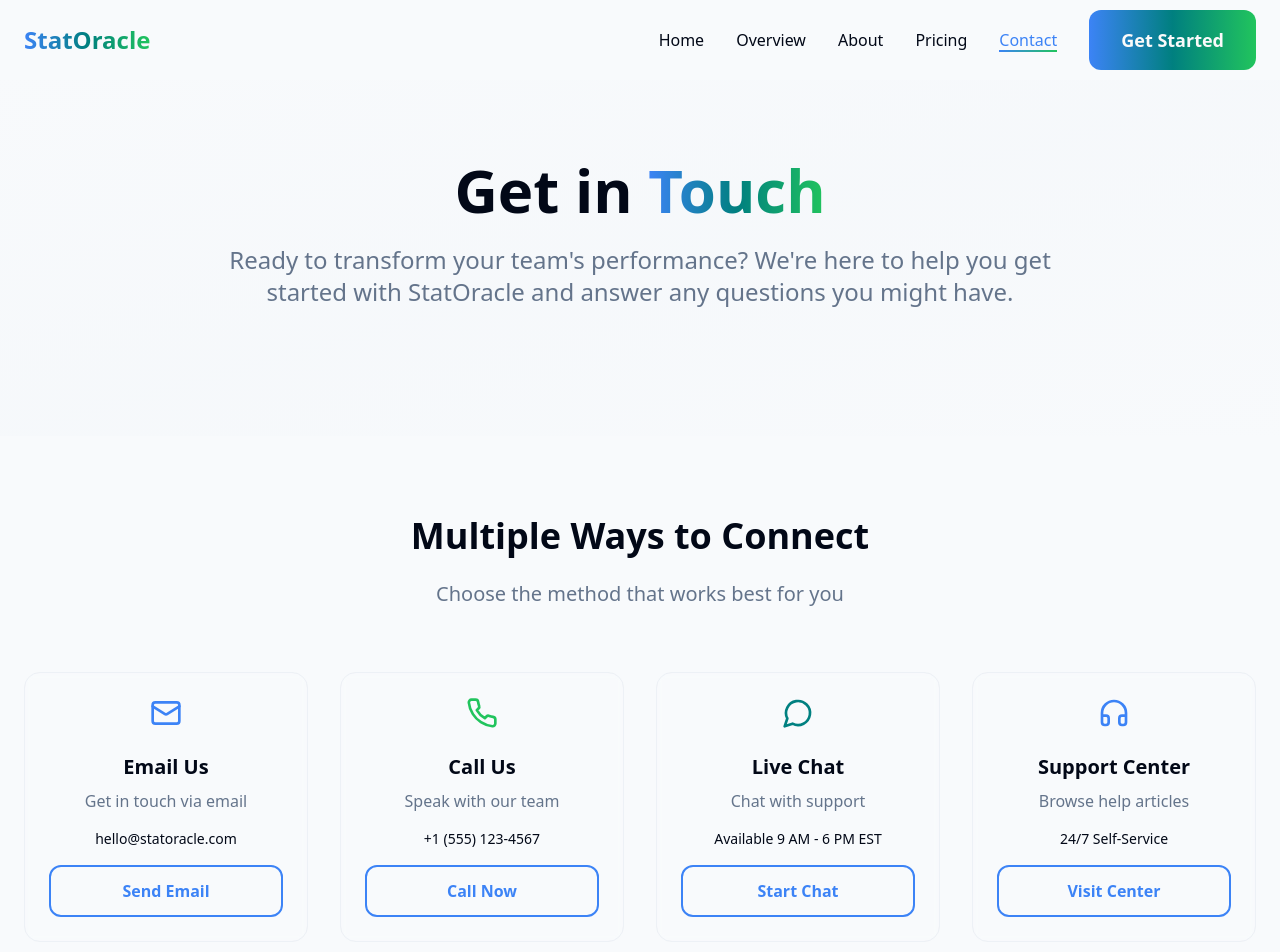
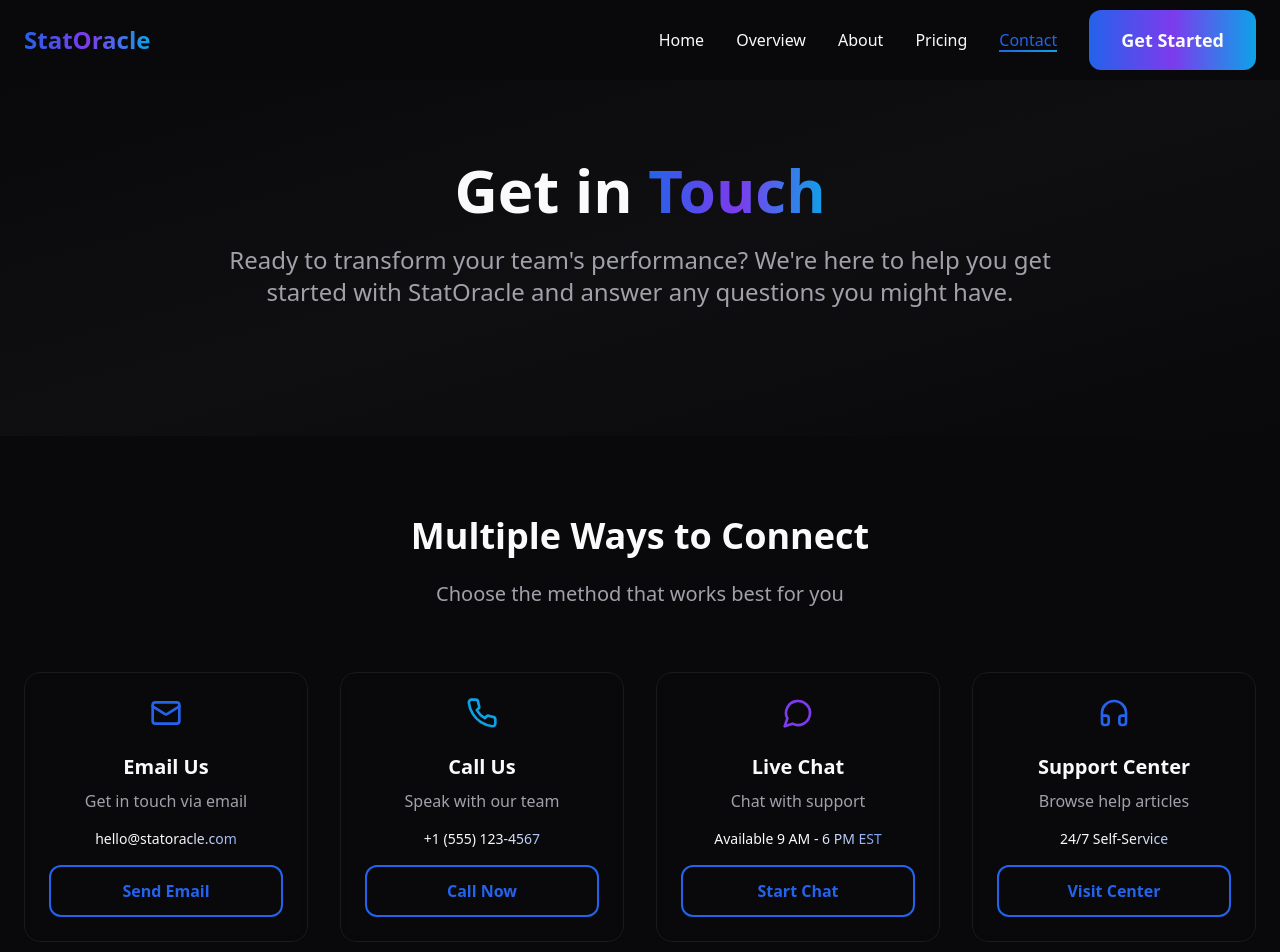
Before and after one commit to statoracle5/statoracle, a React (Vite) app: page /contact in a window 1280 px wide. Shown: the top 952 px of the page. Built offline with nearby package versions, Linux system fonts and the light colour scheme.

Commit message:
Refine website design
Update color scheme and add more animations to improve professionalism.

```diff
--- a/src/index.css
+++ b/src/index.css
@@ -6,39 +6,39 @@
 
 @layer base {
   :root {
-    /* Core Brand Colors - Sports Tech Palette */
-    --background: 210 40% 98%;
-    --foreground: 222 84% 4.9%;
+    /* Professional Dark Theme - Premium Sports Tech */
+    --background: 240 10% 3.9%;
+    --foreground: 0 0% 98%;
 
-    --card: 0 0% 100%;
-    --card-foreground: 222 84% 4.9%;
+    --card: 240 10% 7%;
+    --card-foreground: 0 0% 98%;
 
-    --popover: 0 0% 100%;
-    --popover-foreground: 222 84% 4.9%;
+    --popover: 240 10% 7%;
+    --popover-foreground: 0 0% 98%;
 
-    /* Primary - Electric Blue */
-    --primary: 217 91% 60%;
+    /* Primary - Premium Blue */
+    --primary: 221 83% 53%;
     --primary-foreground: 0 0% 98%;
-    --primary-glow: 217 91% 70%;
+    --primary-glow: 221 83% 63%;
 
-    /* Secondary - Deep Teal */
-    --secondary: 180 100% 25%;
+    /* Secondary - Sophisticated Purple */
+    --secondary: 262 83% 58%;
     --secondary-foreground: 0 0% 98%;
 
-    /* Accent - Energetic Green */
-    --accent: 142 71% 45%;
+    /* Accent - Professional Cyan */
+    --accent: 199 89% 48%;
     --accent-foreground: 0 0% 98%;
 
     /* Muted */
-    --muted: 210 40% 96%;
-    --muted-foreground: 215.4 16.3% 46.9%;
+    --muted: 240 5% 12%;
+    --muted-foreground: 240 5% 64.9%;
 
     --destructive: 0 84.2% 60.2%;
     --destructive-foreground: 210 40% 98%;
 
-    --border: 214.3 31.8% 91.4%;
-    --input: 214.3 31.8% 91.4%;
-    --ring: 217 91% 60%;
+    --border: 240 5% 18%;
+    --input: 240 5% 15%;
+    --ring: 221 83% 53%;
 
     --radius: 0.75rem;
 
@@ -192,6 +192,57 @@
   .float {
     animation: float 3s ease-in-out infinite;
   }
+
+  /* Professional Animations */
+  .animate-slide-up {
+    @apply opacity-0 translate-y-16;
+    animation: slideUpPro 0.8s cubic-bezier(0.16, 1, 0.3, 1) forwards;
+  }
+
+  .animate-slide-in-diagonal {
+    @apply opacity-0 translate-x-16 translate-y-16;
+    animation: slideDiagonal 1s cubic-bezier(0.16, 1, 0.3, 1) forwards;
+  }
+
+  .animate-rotate-in {
+    @apply opacity-0 rotate-12 scale-95;
+    animation: rotateIn 0.8s cubic-bezier(0.16, 1, 0.3, 1) forwards;
+  }
+
+  .animate-blur-in {
+    filter: blur(10px);
+    @apply opacity-0;
+    animation: blurIn 1.2s cubic-bezier(0.16, 1, 0.3, 1) forwards;
+  }
+
+  /* Hover Animations */
+  .hover-lift {
+    @apply transition-all duration-500 ease-out;
+    @apply hover:scale-105 hover:-translate-y-4 hover:shadow-[var(--shadow-glow)];
+  }
+
+  .hover-glow {
+    @apply transition-all duration-300;
+    @apply hover:shadow-[var(--shadow-glow)] hover:bg-gradient-to-r hover:from-primary/10 hover:via-secondary/10 hover:to-accent/10;
+  }
+
+  /* Text Animations */
+  .text-shimmer {
+    background: linear-gradient(90deg, hsl(var(--foreground)) 25%, hsl(var(--primary)) 50%, hsl(var(--foreground)) 75%);
+    background-size: 200% auto;
+    background-clip: text;
+    -webkit-background-clip: text;
+    -webkit-text-fill-color: transparent;
+    animation: shimmer 3s linear infinite;
+  }
+
+  /* Stagger animations */
+  .stagger-1 { animation-delay: 0.1s; }
+  .stagger-2 { animation-delay: 0.2s; }
+  .stagger-3 { animation-delay: 0.3s; }
+  .stagger-4 { animation-delay: 0.4s; }
+  .stagger-5 { animation-delay: 0.5s; }
+  .stagger-6 { animation-delay: 0.6s; }
 }
 
 @keyframes fadeInUp {
@@ -230,3 +281,40 @@
     transform: translateY(-10px);
   }
 }
+
+@keyframes slideUpPro {
+  to {
+    opacity: 1;
+    transform: translateY(0);
+  }
+}
+
+@keyframes slideDiagonal {
+  to {
+    opacity: 1;
+    transform: translateX(0) translateY(0);
+  }
+}
+
+@keyframes rotateIn {
+  to {
+    opacity: 1;
+    transform: rotate(0deg) scale(1);
+  }
+}
+
+@keyframes blurIn {
+  to {
+    opacity: 1;
+    filter: blur(0px);
+  }
+}
+
+@keyframes shimmer {
+  0% {
+    background-position: -200% center;
+  }
+  100% {
+    background-position: 200% center;
+  }
+}
--- a/src/pages/About.tsx
+++ b/src/pages/About.tsx
@@ -149,12 +149,12 @@ const About = () => {
           <div className="grid md:grid-cols-2 lg:grid-cols-4 gap-8">
             {values.map((value, index) => (
               <ScrollAnimationWrapper key={index} delay={index * 150} animation="fade-up">
-                <div className="card-elegant text-center">
-                  <div className="mb-6 flex justify-center">
+                <div className={`card-elegant text-center hover-lift stagger-${index + 1}`}>
+                  <div className="mb-6 flex justify-center animate-rotate-in">
                     {value.icon}
                   </div>
-                  <h3 className="text-xl font-semibold mb-4">{value.title}</h3>
-                  <p className="text-muted-foreground">{value.description}</p>
+                  <h3 className="text-xl font-semibold mb-4 animate-slide-up">{value.title}</h3>
+                  <p className="text-muted-foreground animate-blur-in">{value.description}</p>
                 </div>
               </ScrollAnimationWrapper>
             ))}
--- a/src/pages/Contact.tsx
+++ b/src/pages/Contact.tsx
@@ -85,13 +85,13 @@ const Contact = () => {
           <div className="grid md:grid-cols-2 lg:grid-cols-4 gap-8">
             {contactMethods.map((method, index) => (
               <ScrollAnimationWrapper key={index} delay={index * 150} animation="fade-up">
-                <div className="card-elegant text-center group hover:scale-105 transition-transform duration-300">
-                  <div className="mb-6 flex justify-center">
+                <div className={`card-elegant text-center group hover-lift stagger-${index + 1}`}>
+                  <div className="mb-6 flex justify-center animate-rotate-in">
                     {method.icon}
                   </div>
-                  <h3 className="text-xl font-semibold mb-2">{method.title}</h3>
-                  <p className="text-muted-foreground mb-4">{method.description}</p>
-                  <div className="text-sm font-medium mb-4">{method.contact}</div>
+                  <h3 className="text-xl font-semibold mb-2 animate-slide-up">{method.title}</h3>
+                  <p className="text-muted-foreground mb-4 animate-blur-in">{method.description}</p>
+                  <div className="text-sm font-medium mb-4 text-shimmer">{method.contact}</div>
                   <button className="btn-secondary w-full group-hover:scale-105 transition-transform duration-300">
                     {method.action}
                   </button>
--- a/src/pages/Home.tsx
+++ b/src/pages/Home.tsx
@@ -35,9 +35,9 @@ const Home = () => {
         <div className="container mx-auto px-6 py-20 relative z-10">
           <div className="text-center max-w-4xl mx-auto">
             <ScrollAnimationWrapper>
-              <h1 className="text-5xl md:text-7xl font-bold mb-6 leading-tight">
+              <h1 className="text-5xl md:text-7xl font-bold mb-6 leading-tight text-shimmer">
                 Elevate Youth Sports with{" "}
-                <span className="gradient-text">AI Vision</span>
+                <span className="gradient-text animate-pulse-glow">AI Vision</span>
               </h1>
             </ScrollAnimationWrapper>
 
@@ -91,12 +91,12 @@ const Home = () => {
                 delay={index * 150}
                 animation="fade-up"
               >
-                <div className="card-elegant text-center group">
-                  <div className="mb-6 flex justify-center group-hover:scale-110 transition-transform duration-300">
+                <div className={`card-elegant text-center group hover-lift stagger-${index + 1}`}>
+                  <div className="mb-6 flex justify-center animate-rotate-in group-hover:scale-110 transition-transform duration-300">
                     {feature.icon}
                   </div>
-                  <h3 className="text-xl font-semibold mb-4">{feature.title}</h3>
-                  <p className="text-muted-foreground leading-relaxed">
+                  <h3 className="text-xl font-semibold mb-4 animate-slide-up">{feature.title}</h3>
+                  <p className="text-muted-foreground leading-relaxed animate-blur-in">
                     {feature.description}
                   </p>
                 </div>
--- a/src/pages/Overview.tsx
+++ b/src/pages/Overview.tsx
@@ -73,13 +73,13 @@ const Overview = () => {
             <ScrollAnimationWrapper animation="fade-left">
               <div className="space-y-8">
                 {capabilities.map((capability, index) => (
-                  <div key={index} className="flex items-start space-x-4 p-6 rounded-2xl hover:bg-muted/30 transition-colors duration-300">
-                    <div className="flex-shrink-0 p-3 bg-background rounded-xl shadow-md">
+                  <div key={index} className={`flex items-start space-x-4 p-6 rounded-2xl hover-glow transition-colors duration-300 animate-slide-in-diagonal stagger-${index + 1}`}>
+                    <div className="flex-shrink-0 p-3 bg-card rounded-xl shadow-md animate-rotate-in">
                       {capability.icon}
                     </div>
                     <div>
-                      <h3 className="text-xl font-semibold mb-2">{capability.title}</h3>
-                      <p className="text-muted-foreground">{capability.description}</p>
+                      <h3 className="text-xl font-semibold mb-2 animate-slide-up">{capability.title}</h3>
+                      <p className="text-muted-foreground animate-blur-in">{capability.description}</p>
                     </div>
                   </div>
                 ))}
--- a/src/pages/Pricing.tsx
+++ b/src/pages/Pricing.tsx
@@ -109,7 +109,7 @@ const Pricing = () => {
             {plans.map((plan, index) => (
               <ScrollAnimationWrapper key={index} delay={index * 200} animation="fade-up">
                 <div
-                  className={`relative card-elegant p-8 ${
+                  className={`relative card-elegant p-8 hover-lift animate-blur-in ${
                     plan.popular ? 'ring-2 ring-accent shadow-[var(--shadow-glow)] scale-105' : ''
                   }`}
                 >
```
